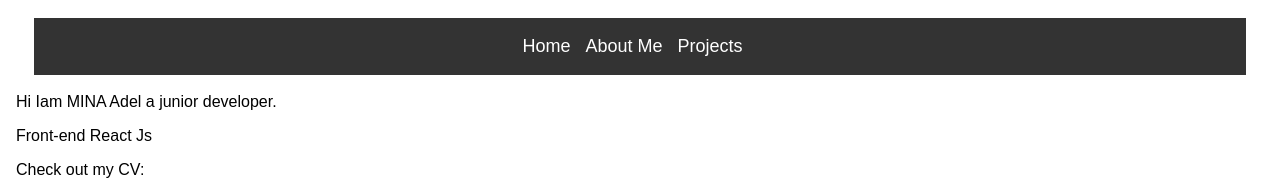
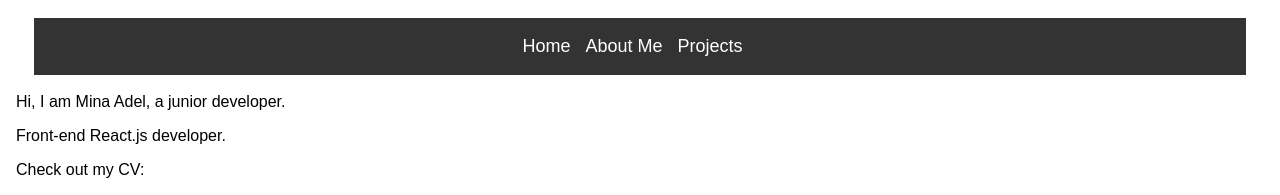
Before and after one commit to minaadel88/portofolio, a Next.js app: page /about in a window 1280 px wide. Shown: the top 195 px of the page. Built offline with nearby package versions, Linux system fonts and the light colour scheme.

Commit message:
Update page.js

```diff
--- a/app/about/page.js
+++ b/app/about/page.js
@@ -4,20 +4,19 @@ import styles from '../../styles/globals.css'; // Import CSS module for styles
 
 const About = () => {
   return (
-    <div >
+    <div>
       <Header />
       <div className={styles.content}>
         <div className={styles.text}>
-          <p>Hi Iam MINA Adel a junior developer.</p>
-          <p>Front-end React Js</p>
+          <p>Hi, I am Mina Adel, a junior developer.</p>
+          <p>Front-end React.js developer.</p>
         </div>
         <div>
-
-      <p>Check out my CV:</p>
-      <a href="cv.pdf" target="_blank" rel="noopener noreferrer">
-        Download CV
-      </a>
-    </div>
+          <p>Check out my CV:</p>
+          <a href="cv.pdf" target="_blank" rel="noopener noreferrer">
+            Download CV
+          </a>
+        </div>
       </div>
     </div>
   );
```
